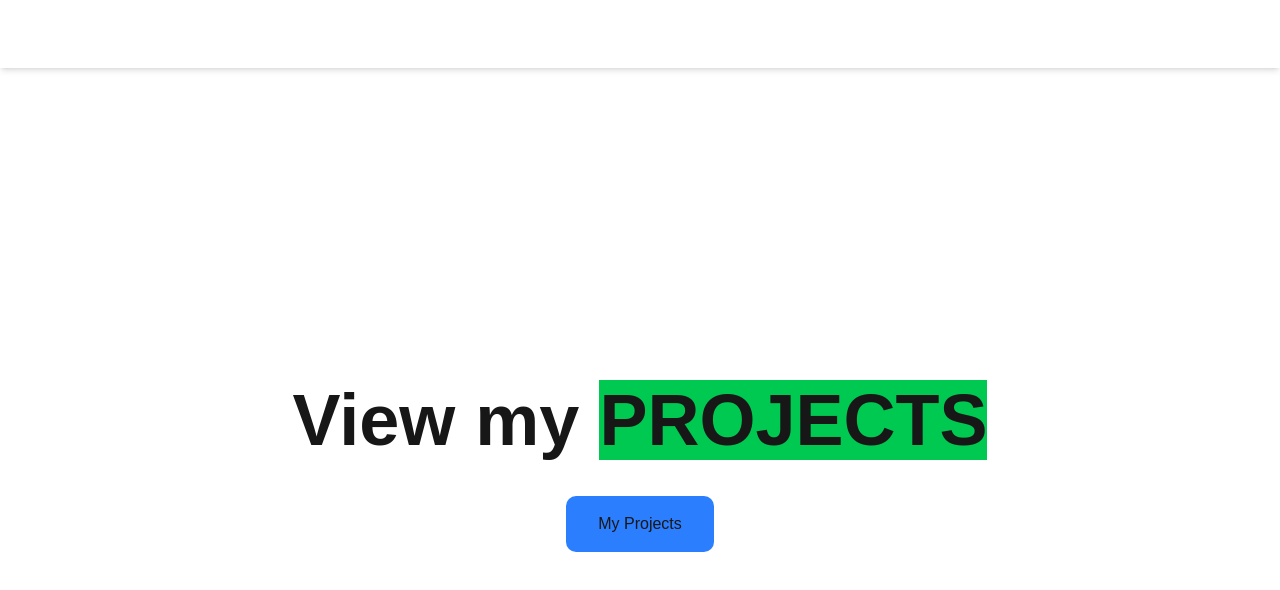
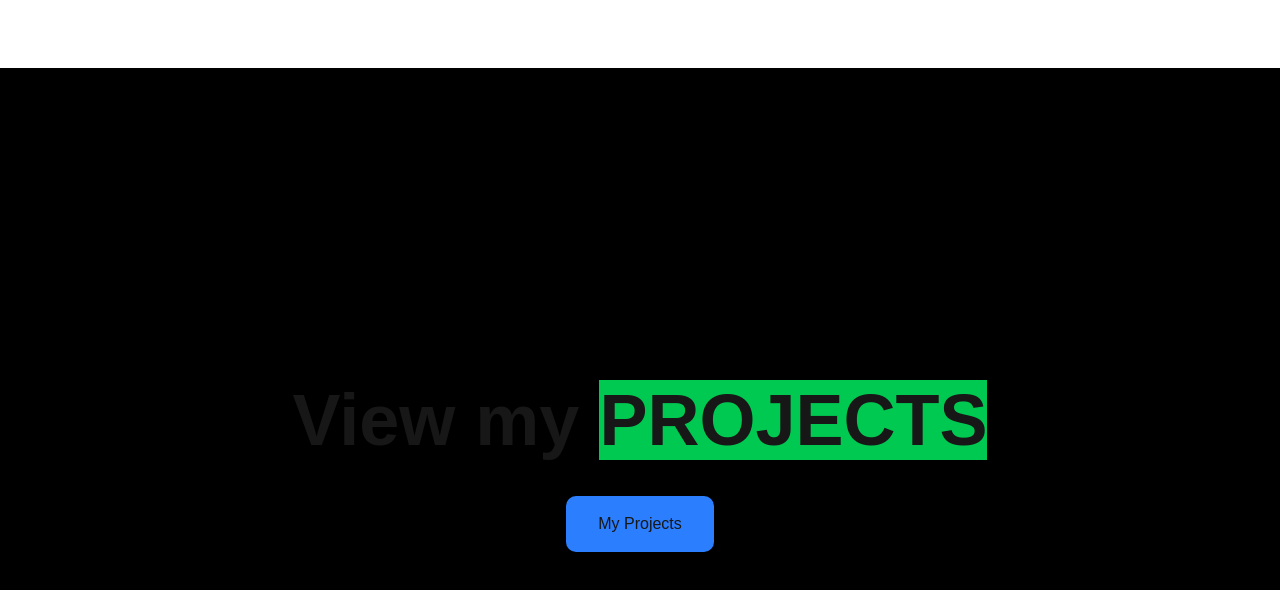
Before and after one commit to NewbieKaron/Portfolio, a Next.js app in the folder page/: page / in a window 1280 px wide. Shown: the top 590 px of the page. Built offline with nearby package versions, Linux system fonts and the light colour scheme.

Commit message:
Ref #John_6

```diff
--- a/page/components/Button.tsx
+++ b/page/components/Button.tsx
@@ -1,11 +1,13 @@
 
 import { ButtonLabel } from "@page/enums/page";
+import { useEffect, useState } from "react";
 
 export const Button = () => {
     const changeButtonProp = () => {
         console.log("Clicked button");
-        document.body.classList.toggle("dark");
     }
+
+
     return (
         <div>
             <button className="rounded-[10px] bg-blue-500 mt-4 sm:mt-6 md:mt-8 lg:mt-10 px-8 py-4 cursor-pointer hover:bg-red-500" onClick={changeButtonProp}>{ButtonLabel.INDEX_BUTTON_LABEL}</button>
--- a/page/pages/about-me/index.tsx
+++ b/page/pages/about-me/index.tsx
@@ -1,3 +1,4 @@
+import Link from "next/link";
 
 const AboutMe = () => {
     return (
@@ -36,7 +37,7 @@ const AboutMe = () => {
       <section className="mb-6">
         <h2 className="text-2xl font-semibold text-center mb-4">Projects</h2>
         <p className="text-center text-lg text-gray-700">
-          Check out some of my recent projects on my <a href="/projects" className="text-blue-500 hover:underline">Projects Page</a>.
+          Check out some of my recent projects on my <Link href="/projects">Projects Page</Link>
         </p>
       </section>
 
--- a/page/pages/index.tsx
+++ b/page/pages/index.tsx
@@ -9,7 +9,7 @@ const Home = () => {
   return (
     <>
     <Navbar />
-    <div className='flex flex-col items-center justify-center min-h-screen px-4'>
+    <div className='bg-black flex flex-col items-center justify-center min-h-screen px-4'>
 
       <h1 className='text-4xl sm:text-5xl md:text-6xl lg:text-7xl font-bold text-center'>
         View my <span className='bg-green-500'>PROJECTS</span>
```
Also changed, not shown: page/package.json (+10 -6 lines), 2 other files (tests, documents, lock files or other folders).
